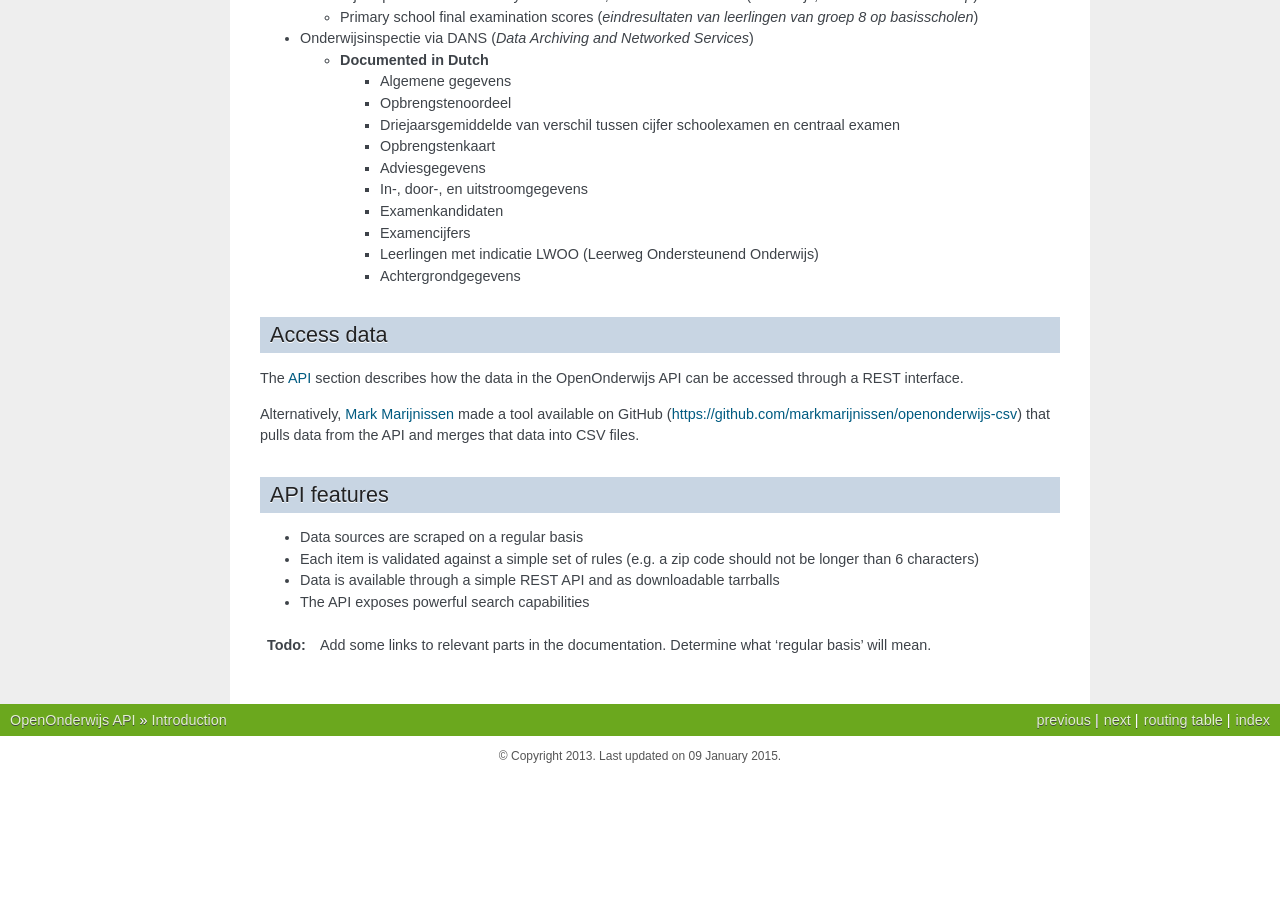
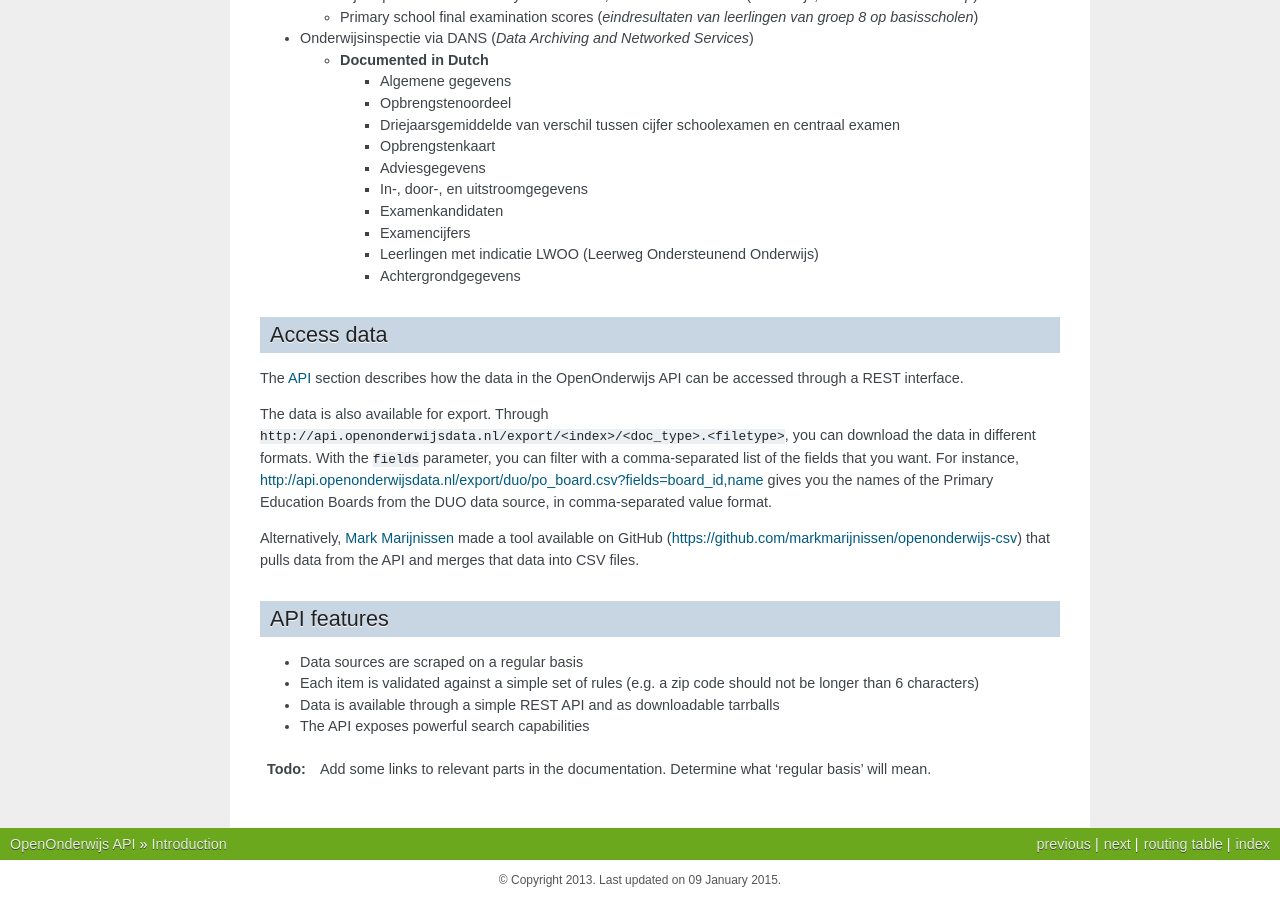
Before and after one commit to openstate/openonderwijsdata-api, a Sphinx documentation site: the page built from documentation/rst/introduction.rst, in a window 1280 px wide and 900 px high, scrolled down 1486 px. Built offline with Sphinx 7.4.7, drawn with Linux system fonts in a browser that asks for light colours; before the commit the page ends 2262 px from its top, so only the background shows below that.

Commit message:
small documentation of export

```diff
--- a/documentation/rst/introduction.rst
+++ b/documentation/rst/introduction.rst
@@ -89,6 +89,8 @@ Access data
 --------------------------------
 The :doc:`api` section describes how the data in the OpenOnderwijs API can be accessed through a REST interface.
 
+The data is also available for export. Through ``http://api.openonderwijsdata.nl/export/<index>/<doc_type>.<filetype>``, you can download the data in different formats. With the ``fields`` parameter, you can filter with a comma-separated list of the fields that you want. For instance, http://api.openonderwijsdata.nl/export/duo/po_board.csv?fields=board_id,name gives you the names of the Primary Education Boards from the DUO data source, in comma-separated value format.
+
 Alternatively, `Mark Marijnissen <http://www.madebymark.nl/>`_ made a tool available on GitHub (https://github.com/markmarijnissen/openonderwijs-csv) that pulls data from the API and merges that data into CSV files.
 
 API features
```
